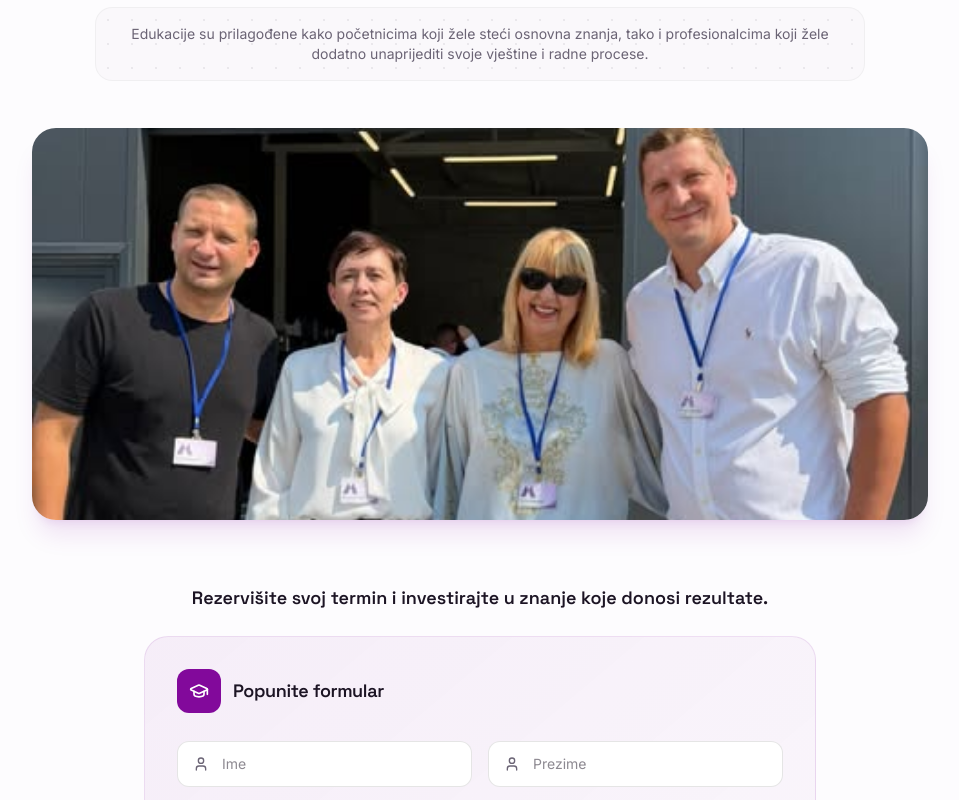
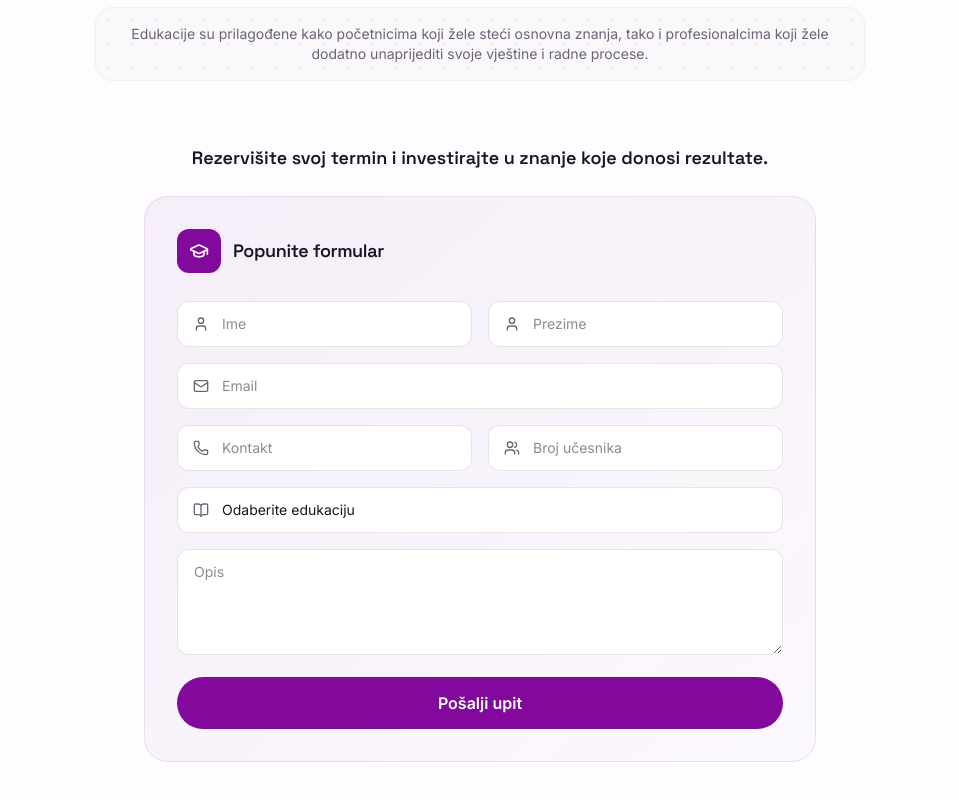
Before and after one commit to FarukCaluk/mega-em-redesign, a React (Vite) app: page /edukacijski-centar in a window 1280 px wide. Shown: the part 840-1640 px from the top of the page, without its empty margins (160-1119 px from the left). Built offline with nearby package versions, Linux system fonts and the light colour scheme.

Commit message:
fix: uklonjena velika slika sa stranice Edukacijski centar (#8)

```diff
--- a/src/pages/EdukacijskiCentar.tsx
+++ b/src/pages/EdukacijskiCentar.tsx
@@ -64,12 +64,6 @@ export default function EdukacijskiCentar() {
           </p>
         </Reveal>
 
-        <Reveal className="mt-12">
-          <div className="mx-auto aspect-[16/7] max-w-4xl overflow-hidden rounded-3xl shadow-xl shadow-primary/10">
-            <img loading="lazy" decoding="async" src="/images/trening-centar/trening-centar-tim.png" alt="Mega-Em edukacijski centar" className="h-full w-full object-cover" />
-          </div>
-        </Reveal>
-
         <Reveal className="mx-auto mt-16 max-w-2xl">
           <p className="mb-6 text-center font-display text-lg font-semibold text-ink">
             Rezervišite svoj termin i investirajte u znanje koje donosi rezultate.
```
